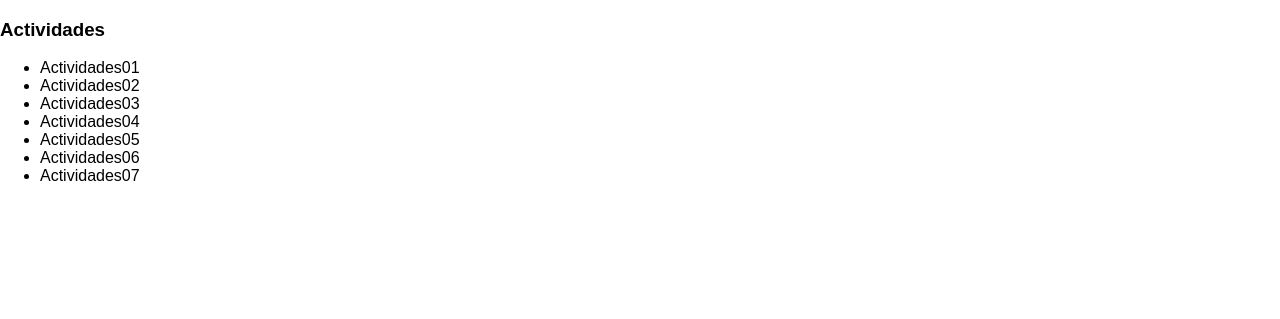
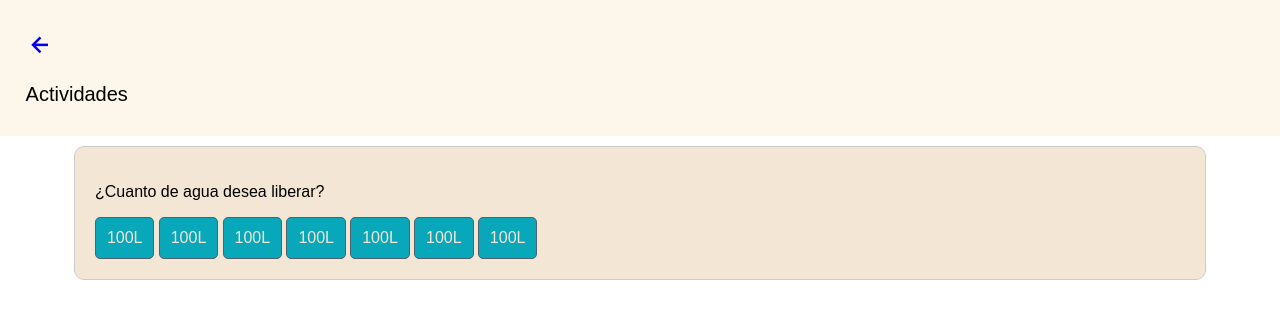
Before and after one commit to Noslind/HydroRegis, a Django app: page /activities/ in a window 1280 px wide. Shown: the part 76-395 px from the top of the page. Run offline with Django 5.2, Linux system fonts and the light colour scheme; a user stored in the database is signed in.

Commit message:
Ajuste de estilos

```diff
--- a/web_hydroregis/hydroregis/static/css/pagina.css
+++ b/web_hydroregis/hydroregis/static/css/pagina.css
@@ -1,3 +1,9 @@
+.encabezado{
+    background-color: #fdf7eb;
+    padding: 10px 10px 10px 2%;
+    font-size: 20px;
+}
+
 
 .contentImg {
     display: flex;
@@ -65,3 +71,20 @@
     background-color: #00a2ff;
     transition: height 1s ease;
 }
+
+.button_celeste{
+    border-style: none;
+    border-radius: 5px;
+    border: solid 1px #4e616c;
+    background-color: #08a7b9;
+    padding: 1%;
+    color: #f3e6d4;
+    font-size: medium;
+}
+.contenedorPrimary {
+    margin: 10px;
+    padding: 20px;
+    background-color: #f3e6d4;
+    border-radius: 10px;
+    border: solid 1px #ccc;
+}
--- a/web_hydroregis/hydroregis/templates/hydroregis/activities.html
+++ b/web_hydroregis/hydroregis/templates/hydroregis/activities.html
@@ -1,15 +1,29 @@
 {% extends 'HydroRegis/base.html' %}
 {% load static %}
 {% block content %}
+<link rel="stylesheet" href="{% static 'css/pagina.css' %}">
+<div class="encabezado">
+    <p class="back">
+        <a href="{% url 'home' %}">
+            <i class="bx bx-left-arrow-alt"></i>
+        </a>
+    </p>
+    <p>Actividades</p>
+</div>
+<div class="margen">
+    <!-- este div funciona como dice su nombre margen aca va el contenido de la pagina pero tendra un espaciado en el lado izquierdo y derecho -->
+     <div class="contenedorPrimary">
+        <p>
+            ¿Cuanto de agua desea liberar?
+        </p>
+        <button class="button_celeste">100L</button>
+        <button class="button_celeste">100L</button>
+        <button class="button_celeste">100L</button>
+        <button class="button_celeste">100L</button>
+        <button class="button_celeste">100L</button>
+        <button class="button_celeste">100L</button>
+        <button class="button_celeste">100L</button>
 
-<h3>Actividades</h3>
-    <ul>
-        <li>Actividades01</li>
-        <li>Actividades02</li>
-        <li>Actividades03</li>
-        <li>Actividades04</li>
-        <li>Actividades05</li>
-        <li>Actividades06</li>
-        <li>Actividades07</li>
-    </ul>
+     </div>
+</div>
 {% endblock %}
--- a/web_hydroregis/hydroregis/templates/hydroregis/deposits.html
+++ b/web_hydroregis/hydroregis/templates/hydroregis/deposits.html
@@ -4,7 +4,7 @@
 {% block content %}
 <link rel="stylesheet" href="{% static 'css/pagina.css' %}">
 <div class="encabezado">
-    <h1>Depositos</h1>
+    <p>Depositos</p>
 </div>
 <div class="margen">
     <div class="grid-container">
@@ -45,6 +45,6 @@
     }
 
     // Ejemplo de actualización
-    setWaterLevel('Telo',85, 1000);
+    setWaterLevel('Casa de felipe',25, 500);
 </script>
 {% endblock %}
```
Also changed, not shown: web_hydroregis/db.sqlite3.
